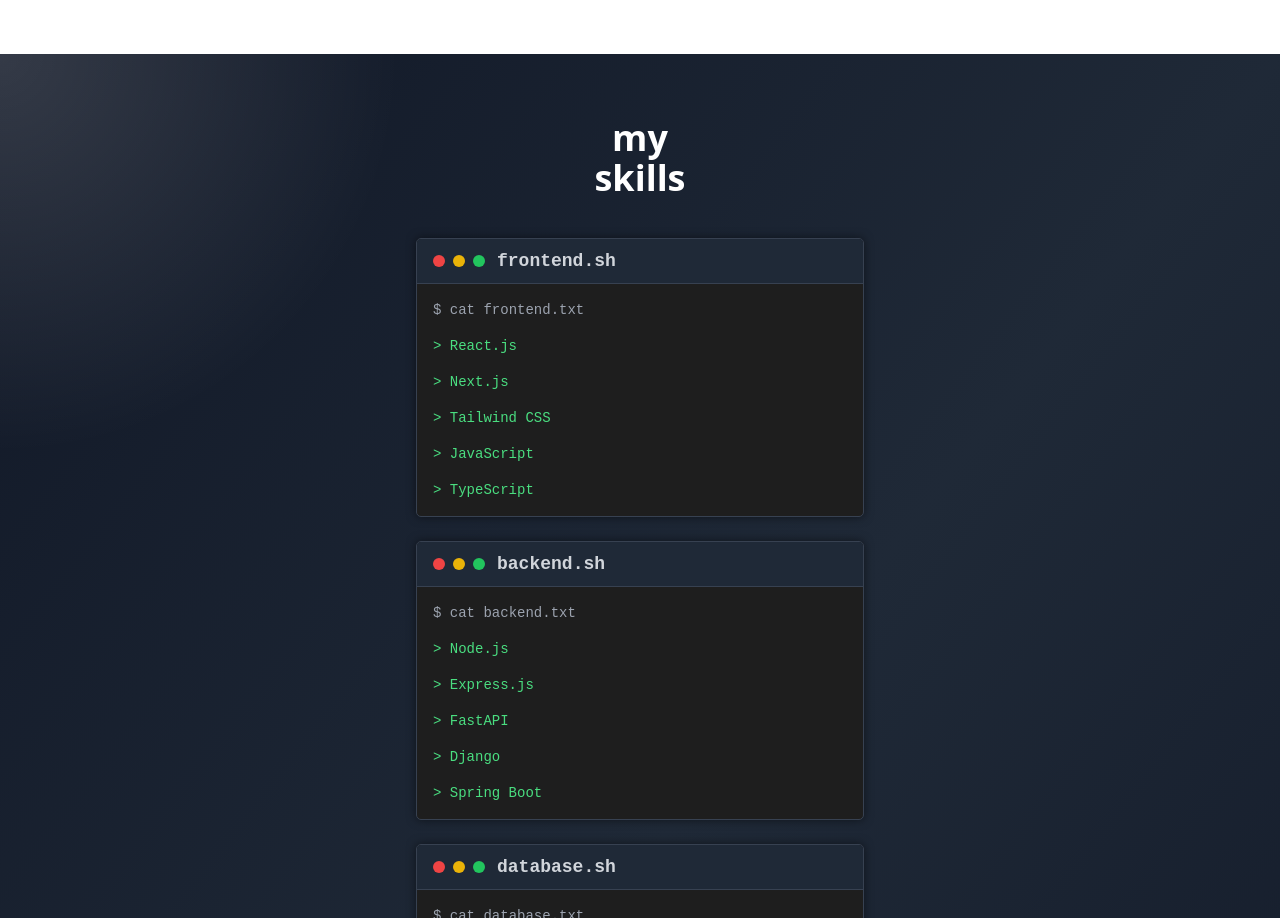
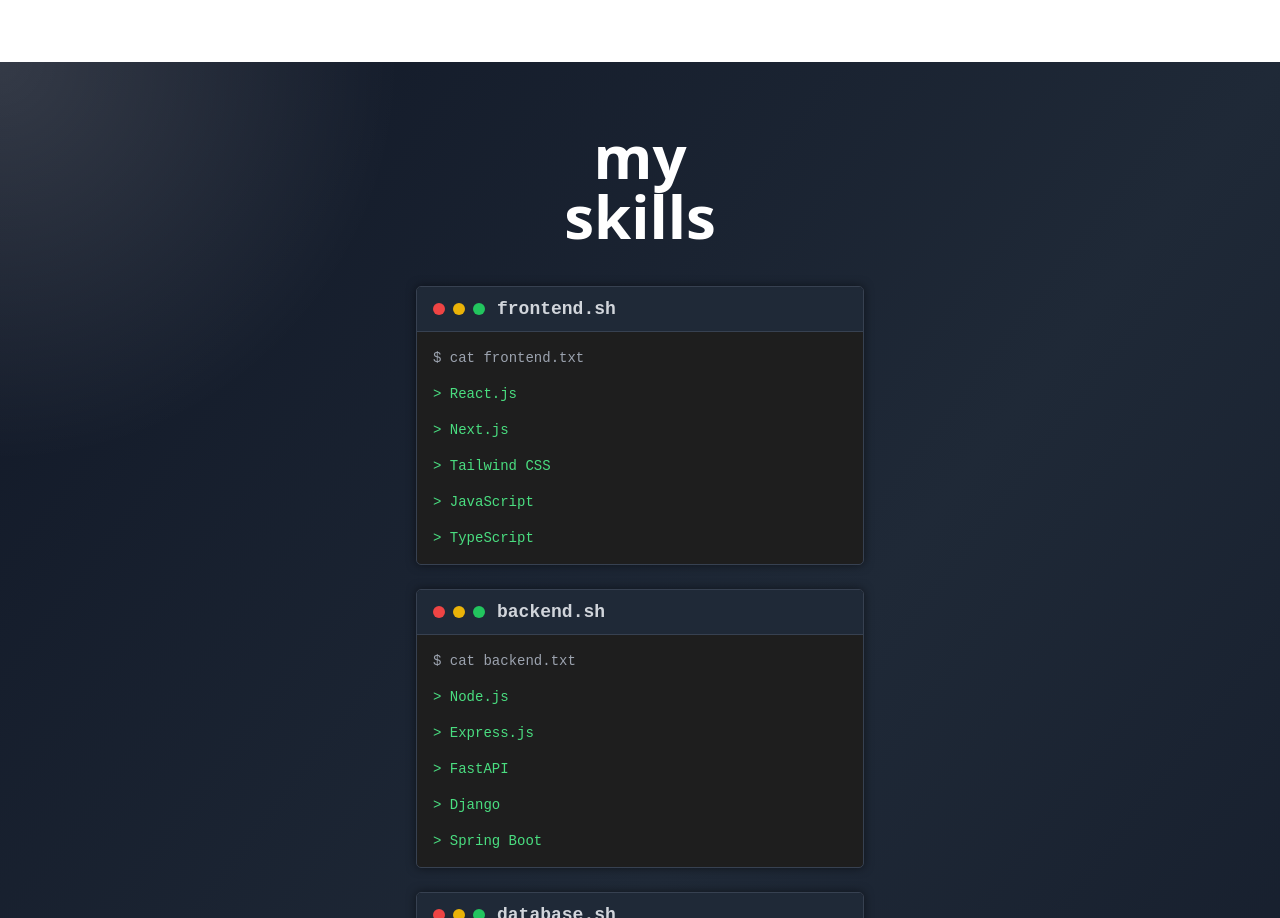
Before and after one commit to f4heemmmmm/faheem-website, a Next.js app in the folder my-portfolio/: page / in a window 1280 px wide. Shown: the part 3555-4473 px from the top of the page. Built offline with nearby package versions, Linux system fonts and the light colour scheme.

Commit message:
reformatted code, change size of caorusel images

```diff
--- a/my-portfolio/src/components/sections/Projects.tsx
+++ b/my-portfolio/src/components/sections/Projects.tsx
@@ -51,7 +51,7 @@
                         perspective = {1000}
                         scale = {0.9}
                         transitionSpeed = {500}
-                        className = "w-64 h-80 sm:w-72 sm:h-96 md:w-80 md:h-[28rem] mx-auto rounded-[12px] overflow-hidden shadow-lg cursor-pointer"
+                        className = "w-64 h-[28rem] sm:w-72 sm:h-[32rem] md:w-80 md:h-[36rem] mx-auto rounded-[12px] overflow-hidden shadow-lg cursor-pointer"
                     >
                         <div
                             className = "relative w-full h-full"
--- a/my-portfolio/src/components/sections/Skills.tsx
+++ b/my-portfolio/src/components/sections/Skills.tsx
@@ -6,7 +6,7 @@
     return (
         <div className = "max-w-3xl mx-auto px-6 relative">
             <motion.h2
-                className = "text-4xl font-semibold text-center mb-10"
+                className = "text-6xl font-bold text-center mb-10"
                 initial = {{ opacity: 0, y: -50 }}
                 animate = {{ opacity: 1, y: 0 }}
                 transition = {{ duration: 0.5 }}
```
